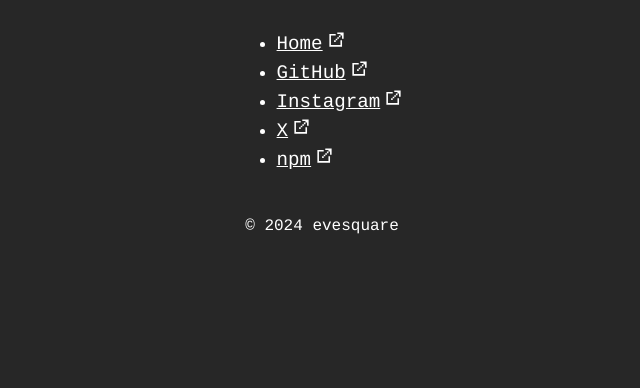
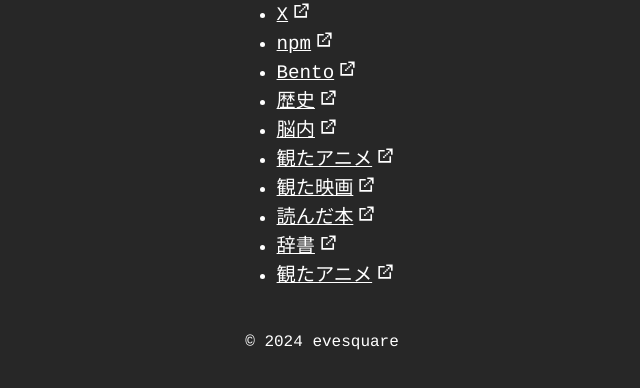
Before and after one commit to EveSquare/evesquare.github.io, a plain HTML site: page index.html in a window 1280 px wide. Shown: the part 320-708 px from the top of the page, without its empty margins (318-958 px from the left). Drawn offline with Linux system fonts and the light colour scheme.

Commit message:
add links

```diff
--- a/index.html
+++ b/index.html
@@ -22,6 +22,14 @@
             <li><a href="https://www.instagram.com/evesquaretti">Instagram</a></li>
             <li><a href="https://x.com/evesquare_dev">X</a></li>
             <li><a href="https://www.npmjs.com/~evesquare">npm</a></li>
+            <li><a href="https://bento.me/evesquare">Bento</a></li>
+            <li><a href="https://scrapbox.io/evesquare-history/">歴史</a></li>
+            <li><a href="https://scrapbox.io/evesquare/">脳内</a></li>
+            <li><a href="https://scrapbox.io/evesquare-anime/">観たアニメ</a></li>
+            <li><a href="https://scrapbox.io/evesquare-movie/">観た映画</a></li>
+            <li><a href="https://scrapbox.io/evesquare-read-books/">読んだ本</a></li>
+            <li><a href="https://scrapbox.io/evesquare-dictionary/">辞書</a></li>
+            <li><a href="https://scrapbox.io/evesquare-anime/">観たアニメ</a></li>
         </ul>
     </main>
     <footer>
```
